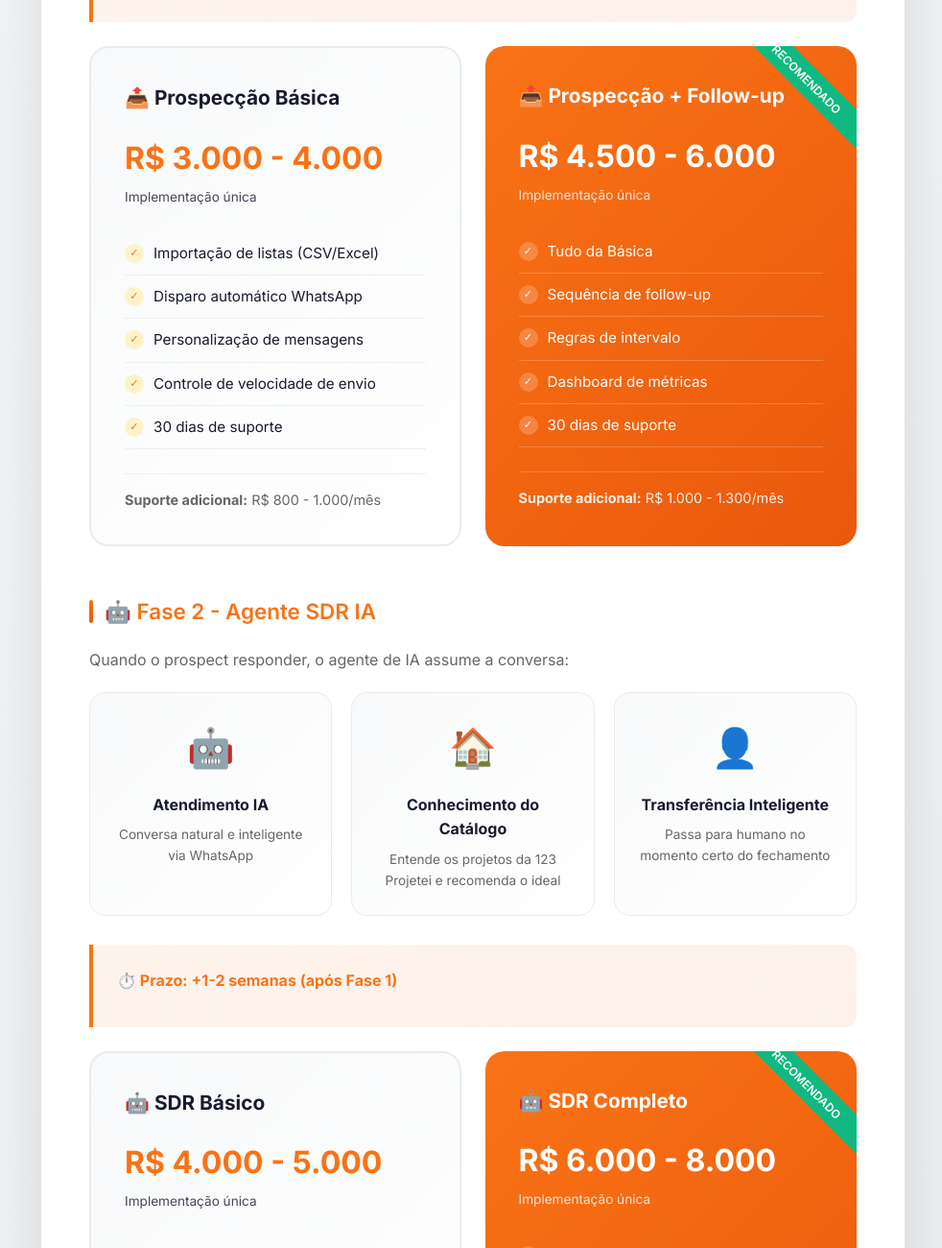
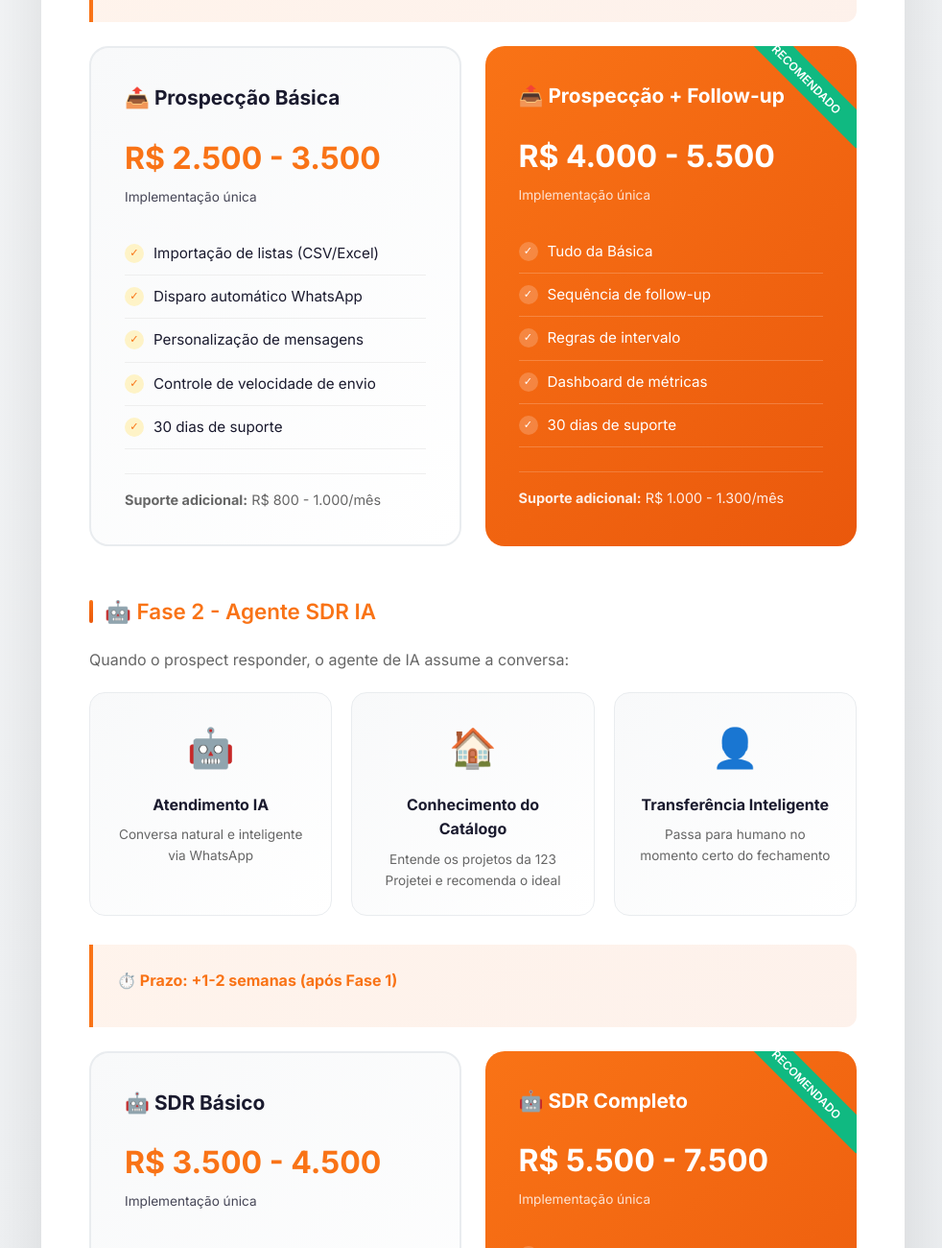
Before and after one commit to izack07-collab/propostas-comerciais, a plain HTML site: page 123projetei.html in a window 1280 px wide. Shown: the part 1400-2700 px from the top of the page at 96% size, without its empty margins (147-1129 px from the left). Drawn offline with Linux system fonts and the light colour scheme.

Commit message:
Corrigido data 2025 e valores 123projetei

```diff
--- a/123projetei.html
+++ b/123projetei.html
@@ -383,7 +383,7 @@
         <div class="header">
             <h1>🏗️ 123 Projetei</h1>
             <p>Proposta Comercial - Automação de Vendas com IA</p>
-            <span class="badge">📅 Dezembro 2024</span>
+            <span class="badge">📅 Dezembro 2025</span>
         </div>
 
         <div class="content">
@@ -445,7 +445,7 @@
                 <div class="options-container">
                     <div class="option-card option-a">
                         <h3>📤 Prospecção Básica</h3>
-                        <div class="price">R$ 3.000 - 4.000</div>
+                        <div class="price">R$ 2.500 - 3.500</div>
                         <div class="price-note">Implementação única</div>
                         <ul>
                             <li><span class="check">✓</span> Importação de listas (CSV/Excel)</li>
@@ -462,7 +462,7 @@
                     <div class="option-card option-b">
                         <div class="recommended">RECOMENDADO</div>
                         <h3>📤 Prospecção + Follow-up</h3>
-                        <div class="price">R$ 4.500 - 6.000</div>
+                        <div class="price">R$ 4.000 - 5.500</div>
                         <div class="price-note">Implementação única</div>
                         <ul>
                             <li><span class="check">✓</span> Tudo da Básica</li>
@@ -509,7 +509,7 @@
                 <div class="options-container">
                     <div class="option-card option-a">
                         <h3>🤖 SDR Básico</h3>
-                        <div class="price">R$ 4.000 - 5.000</div>
+                        <div class="price">R$ 3.500 - 4.500</div>
                         <div class="price-note">Implementação única</div>
                         <ul>
                             <li><span class="check">✓</span> Agente IA conversacional</li>
@@ -526,7 +526,7 @@
                     <div class="option-card option-b">
                         <div class="recommended">RECOMENDADO</div>
                         <h3>🤖 SDR Completo</h3>
-                        <div class="price">R$ 6.000 - 8.000</div>
+                        <div class="price">R$ 5.500 - 7.500</div>
                         <div class="price-note">Implementação única</div>
                         <ul>
                             <li><span class="check">✓</span> Tudo do Básico</li>
@@ -558,17 +558,17 @@
                         <tr>
                             <td><strong>Só Prospecção</strong></td>
                             <td>Disparos + Follow-up automático</td>
-                            <td>R$ 4.500 - 6.000</td>
+                            <td>R$ 4.000 - 5.500</td>
                         </tr>
                         <tr>
                             <td><strong>Só SDR IA</strong></td>
                             <td>Atendimento IA completo</td>
-                            <td>R$ 6.000 - 8.000</td>
+                            <td>R$ 5.500 - 7.500</td>
                         </tr>
                         <tr class="total">
                             <td><strong>Pacote Completo</strong></td>
                             <td>Prospecção + SDR IA</td>
-                            <td><strong>R$ 9.000 - 12.000</strong></td>
+                            <td><strong>R$ 8.500 - 11.500</strong></td>
                         </tr>
                     </tbody>
                 </table>
```
Also changed, not shown: vendrai.html (+1 -1 lines).
